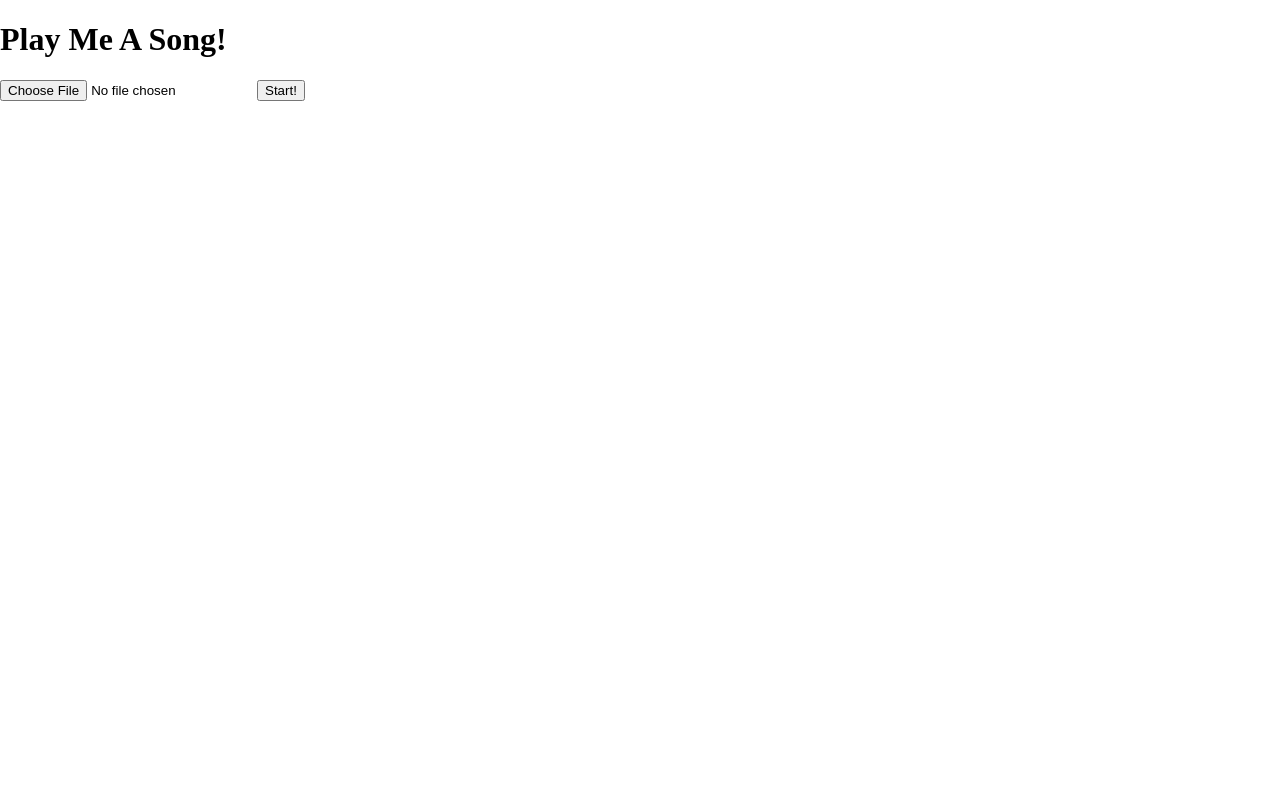
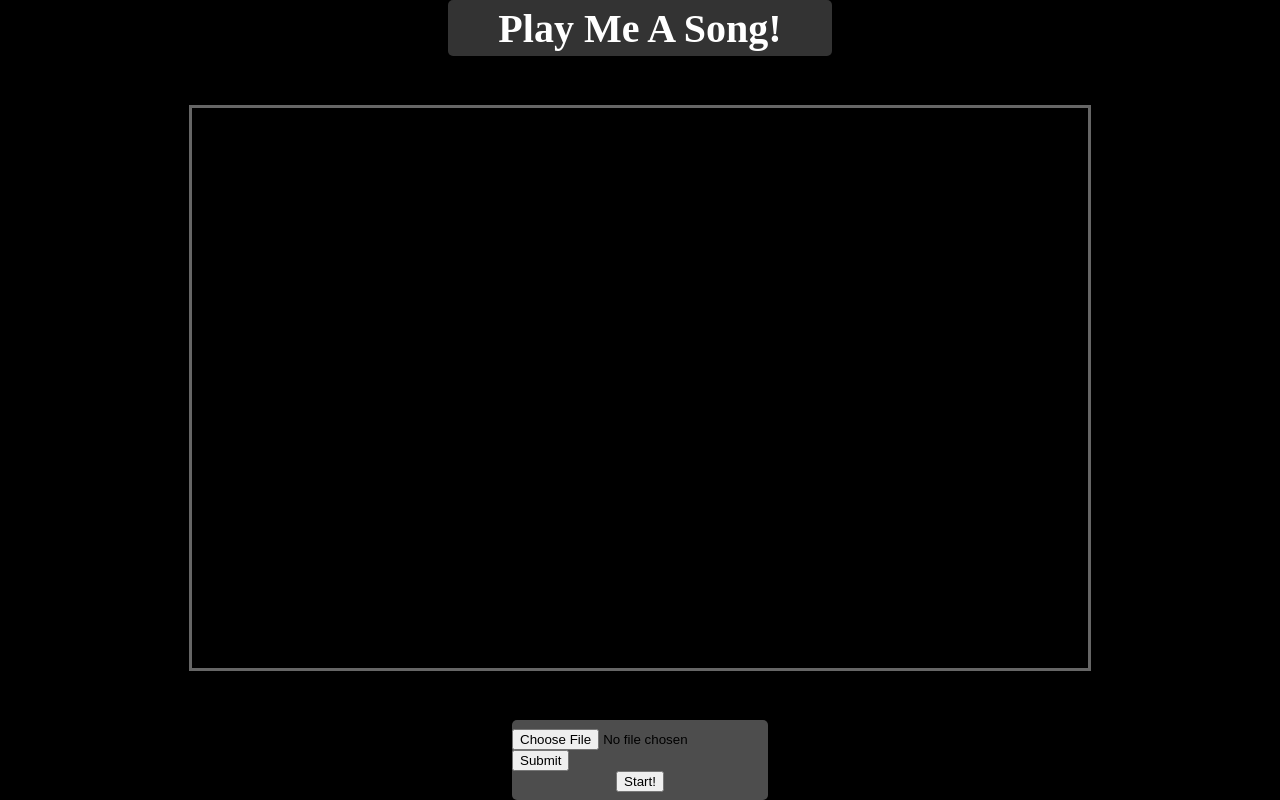
Before and after one commit to VictorHYu/Play-Me-A-Song, a website: page PMAS/index.html in a window 1280 px wide. Drawn offline with nearby package versions, Linux system fonts and the light colour scheme.

Commit message:
Interface changes

```diff
--- a/PMAS/index.html
+++ b/PMAS/index.html
@@ -2,13 +2,44 @@
 <script src='/javascripts/webaudiox-master/build/webaudiox.js'></script>
 <script src='/javascripts/analyzer.js'></script>
 <script src='/javascripts/canvas.js'></script>
+<script src="https://code.jquery.com/jquery-2.2.0.min.js"></script>
+<link rel="stylesheet" href="/stylesheets/styles.css">
 
-<body style='margin: 0; overflow: hidden; background-color: #FFFFFF'>
+<body style='background-color: #000000'>
 
-    <h1> Play Me A Song!</h1>
-    <div>
-        <input type="file" id="musicFile">
-        <button onclick = "drawCanvas();"> Start! </button>
+    <div id = "titleWrapper">
+        <h1> Play Me A Song!</h1>
     </div>
 
+    <canvas id = "canvas">
+    </canvas>
+
+    <div id = "formWrapper">
+        <form id="form" enctype="multipart/form-data" onsubmit="return false">
+            <input type="file" id="musicFile" name = "musicFile"/>
+            <input type="submit" id="submit" name="submit" onclick = "info();"/>
+        </form>
+        <button onclick = "drawCanvas();" id = "startButton"> Start! </button>
+
+    </div>
+
+    <script>
+
+        function info() {
+            var musicFile = document.getElementById("musicFile");
+            console.log("size: " + musicFile.size);
+            console.log(musicFile.pathname);
+        }
+
+        function readURL(input) {
+            if (input.files && input.files[0]) {
+                drawCanvas(input);
+            }
+        }
+
+        $("#musicFile").change(function(){
+            readURL(this);
+        });
+
+        </script>
 </body>
--- a/PMAS/public/javascripts/canvas.js
+++ b/PMAS/public/javascripts/canvas.js
@@ -10,7 +10,7 @@ function drawCanvas () {
     lineOut.destination	= analyzer;
 
     //get file input
-    var musicFile = document.getElementById("musicFile");
+    musicFile = "/javascripts/A Sky Full of Stars.mp3";
 
     // load a sound and play it immediately
     WebAudiox.loadBuffer(context, musicFile, function(buffer){
@@ -22,11 +22,8 @@ function drawCanvas () {
     });
 
     // create and add the canvas
-    var canvas	= document.createElement('canvas');
-    canvas.width	= window.innerWidth/2;
-    canvas.height	= window.innerHeight/2;
+    var canvas = document.getElementById("canvas");
     var ctx		= canvas.getContext("2d");
-    document.body.appendChild(canvas);
 
     // create the object
     var analyzerCanvas	= new WebAudiox.Analyzer(analyzer, canvas);
--- /dev/null
+++ b/PMAS/public/stylesheets/styles.css
@@ -0,0 +1,58 @@
+body {
+    display:flex;
+    flex-direction: column;
+    align-items: center;
+    justify-content: space-between;
+    height: 100vh;
+    width: 100vw;
+    margin: 0;
+}
+
+h1 {
+    font-size: 30pt;
+    color: white;
+    margin: 0;
+}
+
+#titleWrapper {
+    position:relative;
+    display: flex;
+    flex-direction: row;
+    align-items: center;
+    justify-content: center;
+    background: rgba(255,255,255,0.2);
+    width: 30%;
+    height:7%;
+    margin: 0 auto;
+    border-radius: 5px;
+}
+
+#canvas {
+    display:block;
+    height: 70%;
+    width: 70%;
+    margin: 0 auto;
+
+    border: 3px solid rgba(255,255,255,0.4);
+}
+
+#formWrapper {
+    display: flex;
+    flex-direction: column;
+    align-items: center;
+    justify-content: center;
+    background: rgba(255,255,255,0.3);
+
+    width: 20%;
+    height: 10%;
+    margin: 0 auto;
+
+    border-radius: 5px;
+}
+
+#startButton {
+    margin: 0 auto;
+}
+#form {
+    margin: 0 auto;
+}
```
Also changed, not shown: PMAS/public/javascripts/webaudiox-master/build/webaudiox.js, PMAS/public/stylesheets/style.css (deleted).
